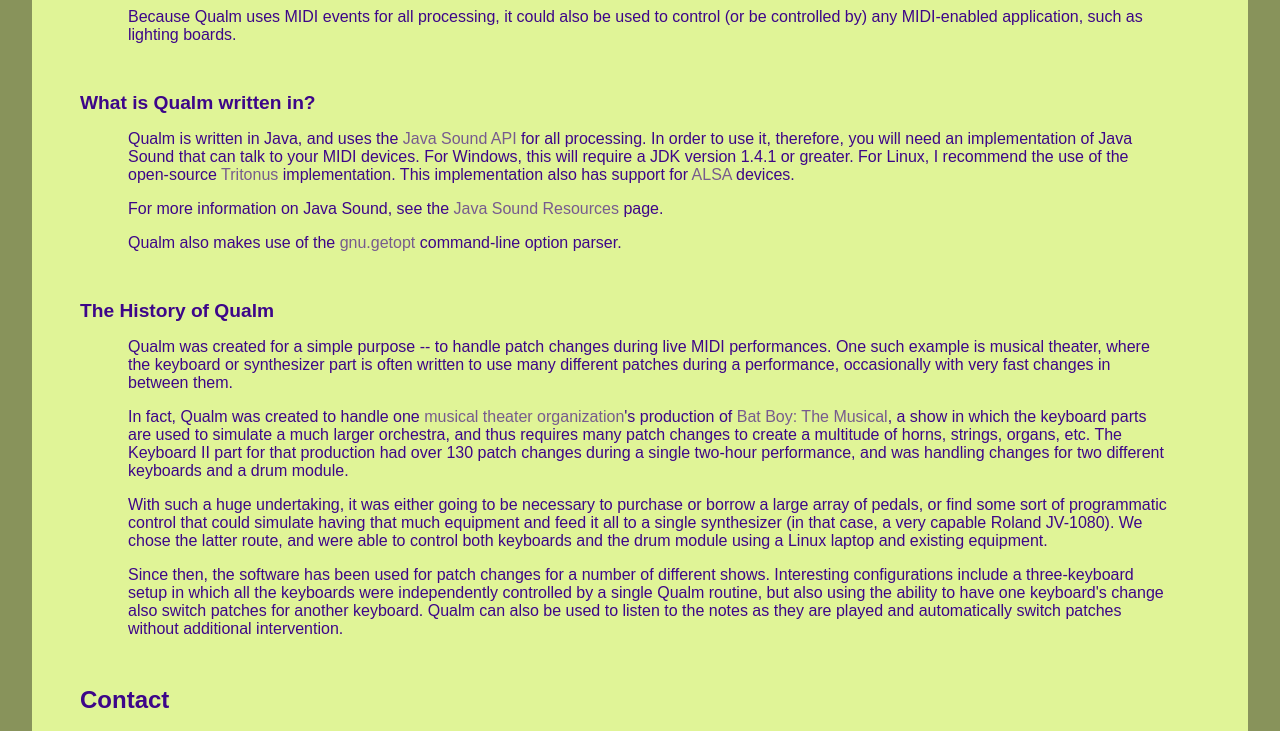
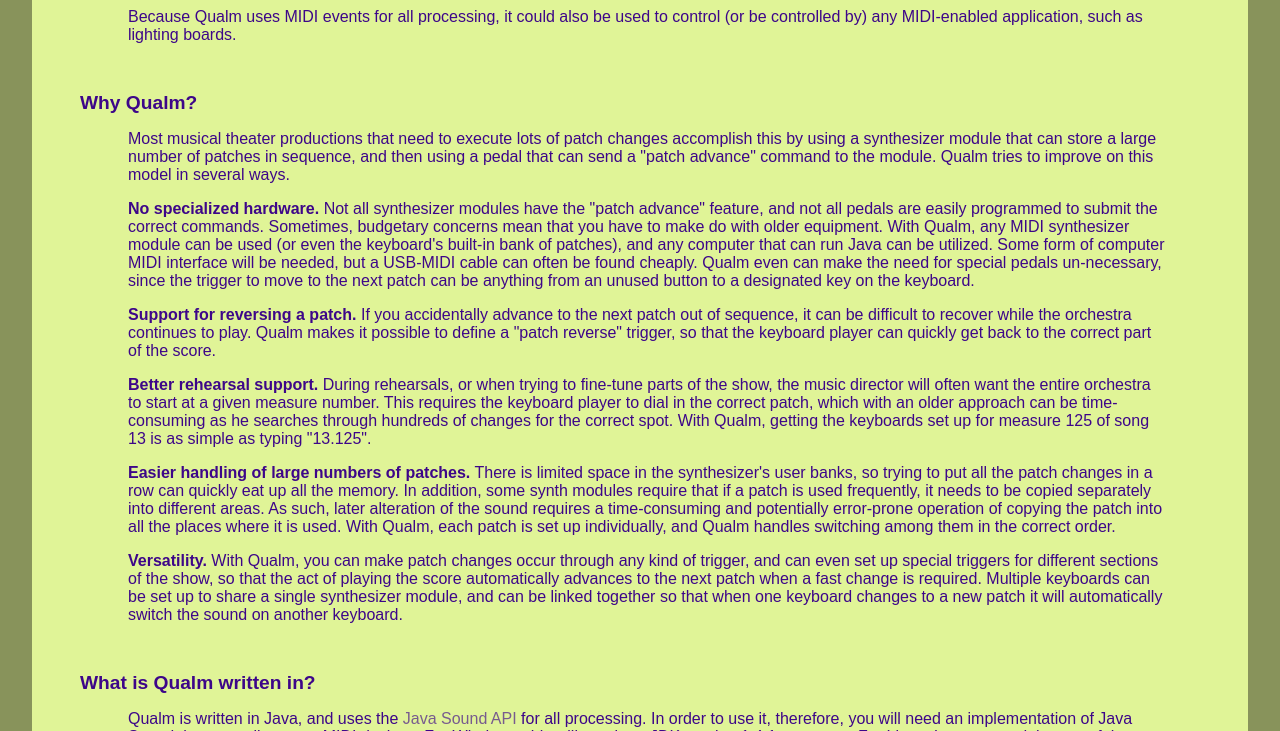
Before and after one commit to portnoyslp/qualm, a plain HTML site: page index.html in a window 1280 px wide. Shown: the part 418-1149 px from the top of the page. Drawn offline with Linux system fonts and the light colour scheme.

Commit message:
Add "why Qualm" section to webpage.

```diff
--- a/index.html
+++ b/index.html
@@ -74,6 +74,70 @@
 	also be used to control (or be controlled by) any MIDI-enabled
 	application, such as lighting boards.</p>
 
+    </div>
+
+    <div class="qna">
+      <h2>Why Qualm?</h2>
+
+      <p>Most musical theater productions that need to execute lots of
+        patch changes accomplish this by using a synthesizer module
+        that can store a large number of patches in sequence, and
+        then using a pedal that can send a "patch advance" command to
+        the module.  Qualm tries to improve on this model in several
+        ways.</p>
+
+      <p><strong>No specialized hardware.</strong>  Not all
+        synthesizer modules have the "patch advance" feature, and not
+        all pedals are easily programmed to submit the correct
+        commands.  Sometimes, budgetary concerns mean that you have
+        to make do with older equipment.  With Qualm, any MIDI
+        synthesizer module can be used (or even the keyboard's
+        built-in bank of patches), and any computer that can run Java
+        can be utilized. Some form of computer MIDI interface will be
+        needed, but a USB-MIDI cable can often be found cheaply.
+        Qualm even can make the need for special pedals
+        un-necessary, since the trigger to move to the next patch
+        can be anything from an unused button to a designated key on
+        the keyboard.</p>
+
+      <p><strong>Support for reversing a patch.</strong>  If you
+        accidentally advance to the next patch out of sequence, it
+        can be difficult to recover while the orchestra continues to
+        play.  Qualm makes it possible to define a "patch reverse"
+        trigger, so that the keyboard player can quickly get back to
+        the correct part of the score.</p>
+
+      <p><strong>Better rehearsal support.</strong>  During
+        rehearsals, or when trying to fine-tune parts of the show,
+        the music director will often want the entire orchestra to
+        start at a given measure number.  This requires the keyboard
+        player to dial in the correct patch, which with an older
+        approach can be time-consuming as he searches through
+        hundreds of changes for the correct spot.  With Qualm,
+        getting the keyboards set up for measure 125 of song 13 is as
+        simple as typing "13.125".</p>
+
+      <p><strong>Easier handling of large numbers of patches.</strong>
+        There is limited space in the synthesizer's user banks, so
+        trying to put all the patch changes in a row can quickly eat
+        up all the memory.  In addition, some synth modules require
+        that if a patch is used frequently, it needs to be copied
+        separately into different areas.  As such, later alteration of
+        the sound requires a time-consuming and potentially
+        error-prone operation of copying the patch into all the places
+        where it is used.  With Qualm, each patch is set up
+        individually, and Qualm handles switching among them in the
+        correct order.</p>
+
+      <p><strong>Versatility.</strong> With Qualm, you can make patch
+	changes occur through any kind of trigger, and can even set up
+	special triggers for different sections of the show, so that
+	the act of playing the score automatically advances to the
+	next patch when a fast change is required.  Multiple keyboards
+	can be set up to share a single synthesizer module, and can be
+	linked together so that when one keyboard changes to a new
+	patch it will automatically switch the sound on another
+	keyboard.</p>
     </div>
 
     <div class="qna">
```
